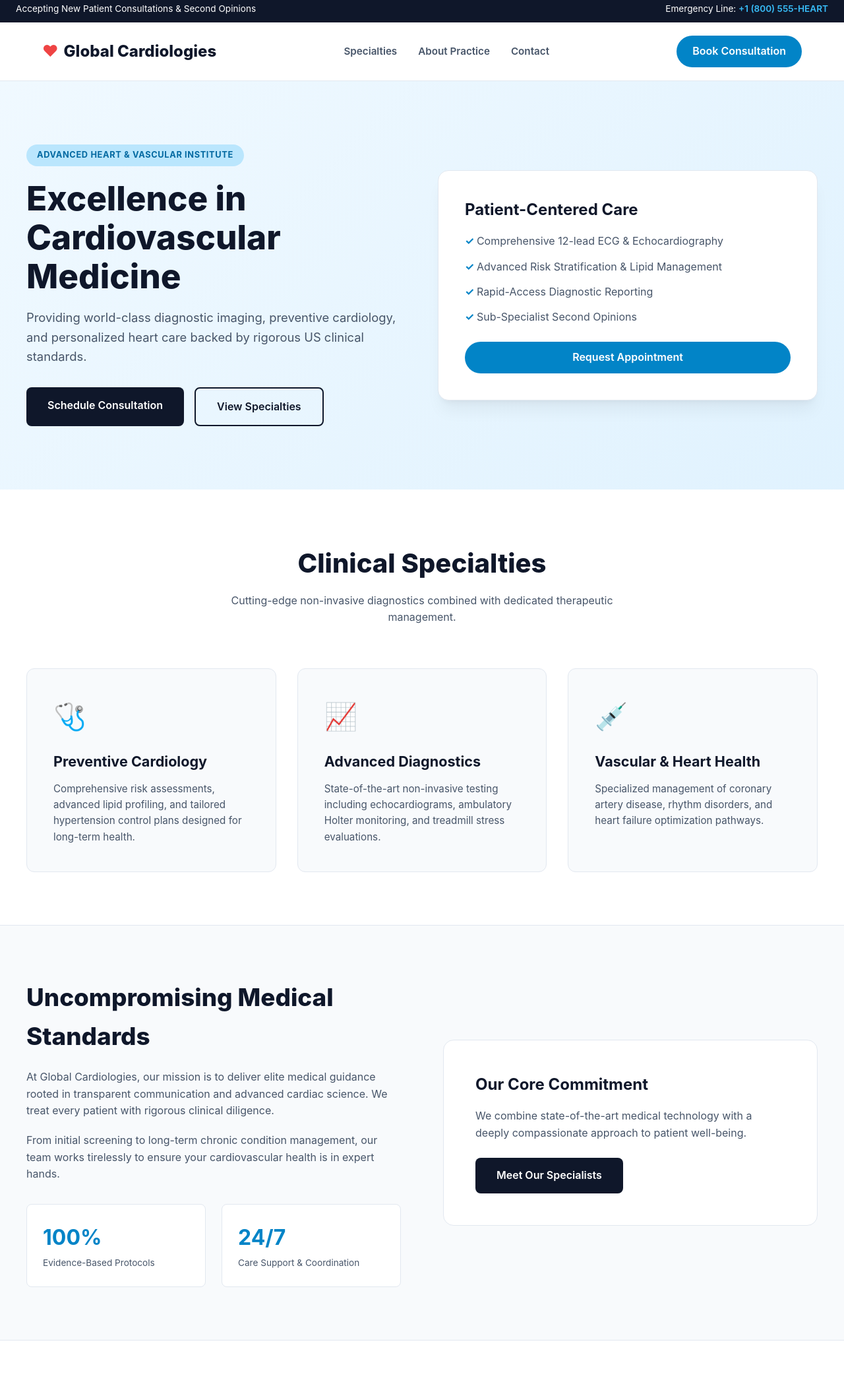
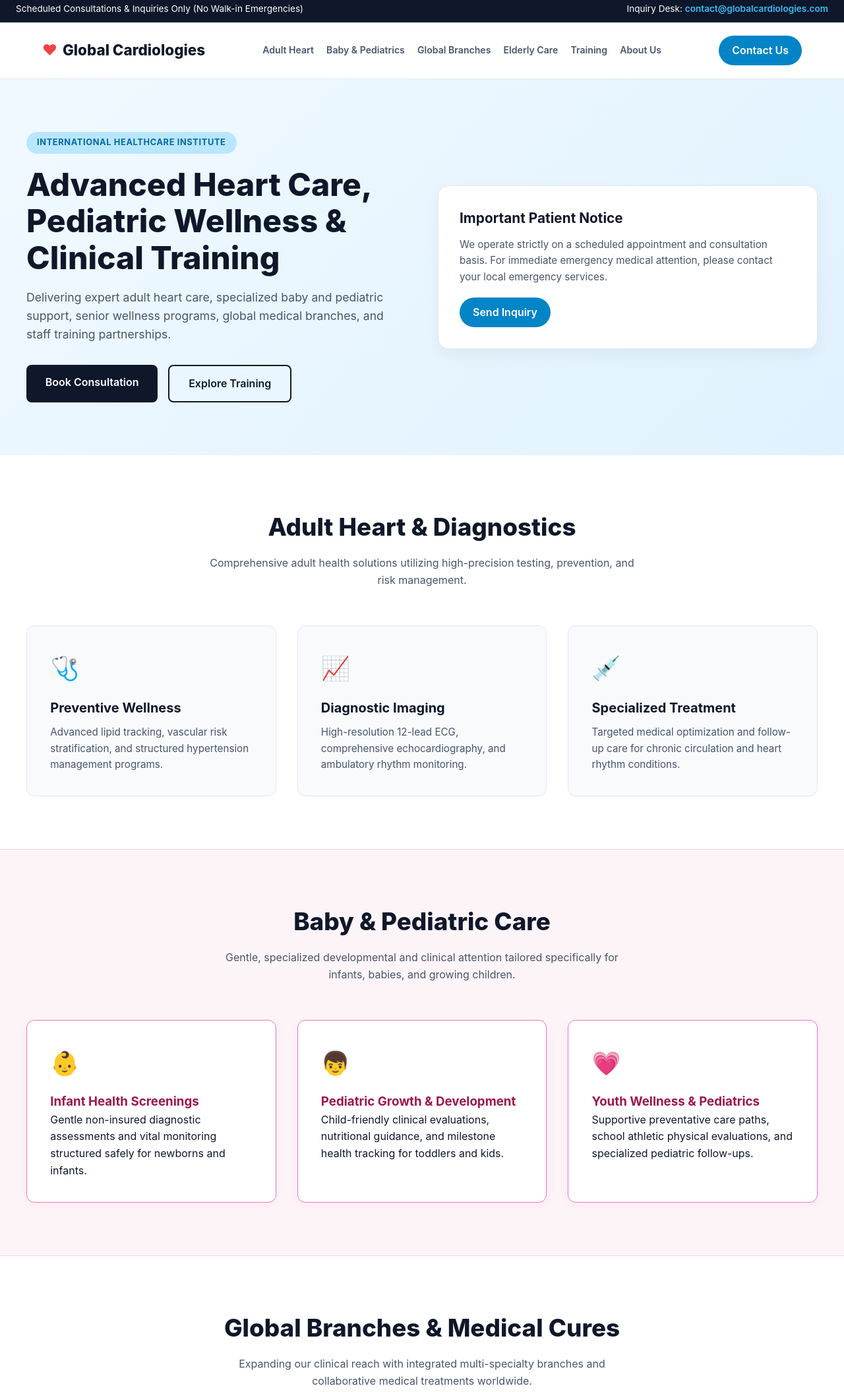
Before and after one commit to sachinsinha31/globalcardiologies.com, a plain HTML site: page index.html in a window 1280 px wide. Shown: the part 7-2117 px from the top of the page at 66% size. Drawn offline with Linux system fonts and the light colour scheme.

Commit message:
Update index.html

```diff
--- a/index.html
+++ b/index.html
@@ -1,9 +1,9 @@
 <!DOCTYPE html>
-<html lang="en">
+<html lang="en" class="scroll-smooth">
 <head>
   <meta charset="UTF-8" />
   <meta name="viewport" content="width=device-width, initial-scale=1.0" />
-  <title>Global Cardiologies | Advanced Cardiovascular Care</title>
+  <title>Global Cardiologies | Advanced Heart Care, Pediatrics & Medical Training</title>
   <style>
     :root {
       --primary: #0284c7;
@@ -14,6 +14,8 @@
       --white: #ffffff;
       --border: #e2e8f0;
       --accent: #ef4444;
+      --baby-tint: #fdf4f8;
+      --baby-primary: #db2777;
     }
 
     * {
@@ -34,7 +36,7 @@
       color: inherit;
     }
 
-    /* Top Info Bar */
+    /* Top Notice Bar */
     .top-bar {
       background-color: var(--navy);
       color: var(--white);
@@ -68,10 +70,12 @@
       display: flex;
       justify-content: space-between;
       align-items: center;
+      flex-wrap: wrap;
+      gap: 1rem;
     }
 
     .logo {
-      font-size: 1.5rem;
+      font-size: 1.4rem;
       font-weight: 800;
       color: var(--navy);
       display: flex;
@@ -85,11 +89,12 @@
 
     nav {
       display: flex;
-      gap: 2rem;
+      gap: 1.2rem;
       align-items: center;
       font-weight: 600;
-      font-size: 0.95rem;
+      font-size: 0.88rem;
       color: var(--slate);
+      flex-wrap: wrap;
     }
 
     nav a:hover {
@@ -99,7 +104,7 @@
     .btn-appointment {
       background: var(--primary);
       color: var(--white);
-      padding: 0.7rem 1.5rem;
+      padding: 0.6rem 1.25rem;
       border-radius: 99px;
       font-weight: 600;
       transition: background 0.2s;
@@ -112,9 +117,7 @@
     /* Hero Section */
     .hero {
       background: linear-gradient(135deg, #f0f9ff 0%, #e0f2fe 100%);
-      padding: 6rem 1.5rem;
-      display: flex;
-      align-items: center;
+      padding: 5rem 1.5rem;
     }
 
     .hero-container {
@@ -140,7 +143,7 @@
     }
 
     .hero h1 {
-      font-size: 3.2rem;
+      font-size: 3rem;
       line-height: 1.15;
       color: var(--navy);
       margin-bottom: 1.2rem;
@@ -148,7 +151,7 @@
     }
 
     .hero p {
-      font-size: 1.15rem;
+      font-size: 1.1rem;
       color: var(--slate);
       margin-bottom: 2rem;
     }
@@ -156,12 +159,13 @@
     .hero-btns {
       display: flex;
       gap: 1rem;
+      flex-wrap: wrap;
     }
 
     .btn-primary {
       background: var(--navy);
       color: var(--white);
-      padding: 0.9rem 2rem;
+      padding: 0.85rem 1.8rem;
       border-radius: 8px;
       font-weight: 600;
     }
@@ -170,38 +174,29 @@
       background: transparent;
       color: var(--navy);
       border: 2px solid var(--navy);
-      padding: 0.9rem 2rem;
+      padding: 0.85rem 1.8rem;
       border-radius: 8px;
       font-weight: 600;
     }
 
-    .hero-card-preview {
+    .hero-notice-box {
       background: var(--white);
-      padding: 2.5rem;
+      padding: 2rem;
       border-radius: 16px;
-      box-shadow: 0 20px 25px -5px rgba(0, 0, 0, 0.05), 0 8px 10px -6px rgba(0, 0, 0, 0.05);
+      box-shadow: 0 10px 25px rgba(0,0,0,0.05);
       border: 1px solid var(--border);
     }
 
-    .hero-card-preview h3 {
-      font-size: 1.5rem;
+    .hero-notice-box h3 {
+      font-size: 1.3rem;
       color: var(--navy);
-      margin-bottom: 1rem;
+      margin-bottom: 0.75rem;
     }
 
-    .hero-card-preview ul {
-      list-style: none;
-      display: flex;
-      flex-direction: column;
-      gap: 0.8rem;
+    .hero-notice-box p {
+      font-size: 0.95rem;
       color: var(--slate);
-      margin-bottom: 1.5rem;
-    }
-
-    .hero-card-preview li::before {
-      content: "✓ ";
-      color: var(--primary);
-      font-weight: bold;
+      margin-bottom: 1.2rem;
     }
 
     /* Section Styling */
@@ -216,12 +211,12 @@
 
     .section-title {
       text-align: center;
-      max-width: 600px;
-      margin: 0 auto 4rem auto;
+      max-width: 650px;
+      margin: 0 auto 3.5rem auto;
     }
 
     .section-title h2 {
-      font-size: 2.5rem;
+      font-size: 2.3rem;
       color: var(--navy);
       margin-bottom: 0.75rem;
       font-weight: 800;
@@ -231,50 +226,75 @@
       color: var(--slate);
     }
 
-    /* Services Grid */
-    .services-grid {
+    /* Grid Layouts */
+    .grid-3 {
       display: grid;
-      grid-template-columns: repeat(auto-fit, minmax(350px, 1fr));
+      grid-template-columns: repeat(auto-fit, minmax(320px, 1fr));
       gap: 2rem;
     }
 
-    .service-card {
+    .card {
       background: var(--bg-light);
       border: 1px solid var(--border);
-      padding: 2.5rem;
+      padding: 2.2rem;
       border-radius: 12px;
       transition: transform 0.2s, box-shadow 0.2s;
     }
 
-    .service-card:hover {
-      transform: translateY(-5px);
+    .card:hover {
+      transform: translateY(-4px);
       box-shadow: 0 10px 20px rgba(0,0,0,0.05);
       background: var(--white);
     }
 
-    .service-icon {
-      font-size: 2.5rem;
-      margin-bottom: 1.2rem;
+    .card-icon {
+      font-size: 2.2rem;
+      margin-bottom: 1rem;
     }
 
-    .service-card h3 {
-      font-size: 1.35rem;
+    .card h3 {
+      font-size: 1.25rem;
       color: var(--navy);
-      margin-bottom: 0.75rem;
+      margin-bottom: 0.6rem;
     }
 
-    .service-card p {
+    .card p {
       color: var(--slate);
       font-size: 0.95rem;
     }
 
-    /* About Strip */
-    .about-section {
-      background: var(--bg-light);
+    /* Special Baby Care Section Styling */
+    .baby-section {
+      background-color: var(--baby-tint);
+      border-top: 1px solid #fbcfe8;
+      border-bottom: 1px solid #fbcfe8;
+    }
+
+    .baby-card {
+      background: var(--white);
+      border: 1px solid #f472b6;
+      padding: 2.2rem;
+      border-radius: 12px;
+      box-shadow: 0 4px 15px rgba(219, 39, 119, 0.05);
+      transition: transform 0.2s;
+    }
+
+    .baby-card:hover {
+      transform: translateY(-4px);
+    }
+
+    .baby-card h3 {
+      color: #9d174d;
+    }
+
+    /* Background variations */
+    .bg-slate-tint {
+      background-color: var(--bg-light);
       border-top: 1px solid var(--border);
       border-bottom: 1px solid var(--border);
     }
 
+    /* About Section Grid */
     .about-grid {
       display: grid;
       grid-template-columns: 1fr 1fr;
@@ -294,32 +314,6 @@
       margin-bottom: 1.2rem;
     }
 
-    .stats-row {
-      display: grid;
-      grid-template-columns: 1fr 1fr;
-      gap: 1.5rem;
-      margin-top: 2rem;
-    }
-
-    .stat-box {
-      background: var(--white);
-      padding: 1.5rem;
-      border-radius: 8px;
-      border: 1px solid var(--border);
-    }
-
-    .stat-box h4 {
-      font-size: 2rem;
-      color: var(--primary);
-      margin-bottom: 0.2rem;
-    }
-
-    .stat-box p {
-      font-size: 0.85rem;
-      color: var(--slate);
-      margin: 0;
-    }
-
     /* Contact Banner */
     .contact-banner {
       background: var(--navy);
@@ -330,20 +324,20 @@
     }
 
     .contact-banner h2 {
-      font-size: 2.5rem;
+      font-size: 2.3rem;
       margin-bottom: 1rem;
     }
 
     .contact-banner p {
       color: #94a3b8;
-      max-width: 600px;
+      max-width: 650px;
       margin: 0 auto 2.5rem auto;
     }
 
     .contact-info-flex {
       display: flex;
       justify-content: center;
-      gap: 3rem;
+      gap: 2.5rem;
       flex-wrap: wrap;
       margin-bottom: 2.5rem;
     }
@@ -380,17 +374,17 @@
         grid-template-columns: 1fr;
       }
       .hero h1 {
-        font-size: 2.4rem;
+        font-size: 2.3rem;
       }
     }
   </style>
 </head>
 <body>
 
-  <!-- Top Announcement Bar -->
+  <!-- Top Notice Bar -->
   <div class="top-bar">
-    <div>Accepting New Patient Consultations & Second Opinions</div>
-    <div>Emergency Line: <span>+1 (800) 555-HEART</span></div>
+    <div>Scheduled Consultations & Inquiries Only (No Walk-in Emergencies)</div>
+    <div>Inquiry Desk: <span>contact@globalcardiologies.com</span></div>
   </div>
 
   <!-- Header -->
@@ -398,11 +392,14 @@
     <div class="nav-container">
       <a href="#" class="logo"><span>♥</span> Global Cardiologies</a>
       <nav>
-        <a href="#services">Specialties</a>
-        <a href="#about">About Practice</a>
-        <a href="#contact">Contact</a>
+        <a href="#heart">Adult Heart</a>
+        <a href="#baby-care">Baby & Pediatrics</a>
+        <a href="#global-cures">Global Branches</a>
+        <a href="#elderly">Elderly Care</a>
+        <a href="#training">Training</a>
+        <a href="#about">About Us</a>
       </nav>
-      <a href="#contact" class="btn-appointment">Book Consultation</a>
+      <a href="#contact" class="btn-appointment">Contact Us</a>
     </div>
   </header>
 
@@ -410,104 +407,198 @@
   <section class="hero">
     <div class="hero-container">
       <div>
-        <span class="hero-tag">Advanced Heart & Vascular Institute</span>
-        <h1>Excellence in Cardiovascular Medicine</h1>
+        <span class="hero-tag">International Healthcare Institute</span>
+        <h1>Advanced Heart Care, Pediatric Wellness & Clinical Training</h1>
         <p>
-          Providing world-class diagnostic imaging, preventive cardiology, and personalized heart care backed by rigorous US clinical standards.
+          Delivering expert adult heart care, specialized baby and pediatric support, senior wellness programs, global medical branches, and staff training partnerships.
         </p>
         <div class="hero-btns">
-          <a href="#contact" class="btn-primary">Schedule Consultation</a>
-          <a href="#services" class="btn-secondary">View Specialties</a>
+          <a href="#contact" class="btn-primary">Book Consultation</a>
+          <a href="#training" class="btn-secondary">Explore Training</a>
         </div>
       </div>
-      <div class="hero-card-preview">
-        <h3>Patient-Centered Care</h3>
-        <ul>
-          <li>Comprehensive 12-lead ECG & Echocardiography</li>
-          <li>Advanced Risk Stratification & Lipid Management</li>
-          <li>Rapid-Access Diagnostic Reporting</li>
-          <li>Sub-Specialist Second Opinions</li>
-        </ul>
-        <a href="#contact" class="btn-appointment" style="display:block; text-align:center;">Request Appointment</a>
+      <div class="hero-notice-box">
+        <h3>Important Patient Notice</h3>
+        <p>We operate strictly on a scheduled appointment and consultation basis. For immediate emergency medical attention, please contact your local emergency services.</p>
+        <a href="#contact" class="btn-appointment" style="display:inline-block; text-align:center;">Send Inquiry</a>
       </div>
     </div>
   </section>
 
-  <!-- Services Section -->
-  <section id="services">
+  <!-- 1. Adult Heart Section -->
+  <section id="heart">
     <div class="container">
       <div class="section-title">
-        <h2>Clinical Specialties</h2>
-        <p>Cutting-edge non-invasive diagnostics combined with dedicated therapeutic management.</p>
+        <h2>Adult Heart & Diagnostics</h2>
+        <p>Comprehensive adult health solutions utilizing high-precision testing, prevention, and risk management.</p>
       </div>
-      <div class="services-grid">
-        <div class="service-card">
-          <div class="service-icon">🩺</div>
-          <h3>Preventive Cardiology</h3>
-          <p>Comprehensive risk assessments, advanced lipid profiling, and tailored hypertension control plans designed for long-term health.</p>
+      <div class="grid-3">
+        <div class="card">
+          <div class="card-icon">🩺</div>
+          <h3>Preventive Wellness</h3>
+          <p>Advanced lipid tracking, vascular risk stratification, and structured hypertension management programs.</p>
         </div>
-        <div class="service-card">
-          <div class="service-icon">📈</div>
-          <h3>Advanced Diagnostics</h3>
-          <p>State-of-the-art non-invasive testing including echocardiograms, ambulatory Holter monitoring, and treadmill stress evaluations.</p>
+        <div class="card">
+          <div class="card-icon">📈</div>
+          <h3>Diagnostic Imaging</h3>
+          <p>High-resolution 12-lead ECG, comprehensive echocardiography, and ambulatory rhythm monitoring.</p>
         </div>
-        <div class="service-card">
-          <div class="service-icon">💉</div>
-          <h3>Vascular & Heart Health</h3>
-          <p>Specialized management of coronary artery disease, rhythm disorders, and heart failure optimization pathways.</p>
+        <div class="card">
+          <div class="card-icon">💉</div>
+          <h3>Specialized Treatment</h3>
+          <p>Targeted medical optimization and follow-up care for chronic circulation and heart rhythm conditions.</p>
         </div>
       </div>
     </div>
   </section>
 
-  <!-- About Section -->
-  <section id="about" class="about-section">
-    <div class="container about-grid">
-      <div class="about-text">
-        <h2>Uncompromising Medical Standards</h2>
-        <p>
-          At Global Cardiologies, our mission is to deliver elite medical guidance rooted in transparent communication and advanced cardiac science. We treat every patient with rigorous clinical diligence.
-        </p>
-        <p>
-          From initial screening to long-term chronic condition management, our team works tirelessly to ensure your cardiovascular health is in expert hands.
-        </p>
-        <div class="stats-row">
-          <div class="stat-box">
-            <h4>100%</h4>
-            <p>Evidence-Based Protocols</p>
-          </div>
-          <div class="stat-box">
-            <h4>24/7</h4>
-            <p>Care Support & Coordination</p>
-          </div>
+  <!-- 2. Baby & Pediatric Care Section (Completely Seperate) -->
+  <section id="baby-care" class="baby-section">
+    <div class="container">
+      <div class="section-title">
+        <h2>Baby & Pediatric Care</h2>
+        <p>Gentle, specialized developmental and clinical attention tailored specifically for infants, babies, and growing children.</p>
+      </div>
+      <div class="grid-3">
+        <div class="baby-card">
+          <div class="card-icon">👶</div>
+          <h3>Infant Health Screenings</h3>
+          <p>Gentle non-insured diagnostic assessments and vital monitoring structured safely for newborns and infants.</p>
         </div>
-      </div>
-      <div style="background: var(--white); padding: 3rem; border-radius: 16px; border: 1px solid var(--border);">
-        <h3 style="font-size: 1.5rem; color: var(--navy); margin-bottom: 1rem;">Our Core Commitment</h3>
-        <p style="color: var(--slate); margin-bottom: 1.5rem;">We combine state-of-the-art medical technology with a deeply compassionate approach to patient well-being.</p>
-        <a href="#contact" class="btn-primary" style="display:inline-block;">Meet Our Specialists</a>
+        <div class="baby-card">
+          <div class="card-icon">👦</div>
+          <h3>Pediatric Growth & Development</h3>
+          <p>Child-friendly clinical evaluations, nutritional guidance, and milestone health tracking for toddlers and kids.</p>
+        </div>
+        <div class="baby-card">
+          <div class="card-icon">💗</div>
+          <h3>Youth Wellness & Pediatrics</h3>
+          <p>Supportive preventative care paths, school athletic physical evaluations, and specialized pediatric follow-ups.</p>
+        </div>
       </div>
     </div>
   </section>
 
-  <!-- Contact Section -->
+  <!-- 3. Global Cures & Other Branches Section -->
+  <section id="global-cures">
+    <div class="container">
+      <div class="section-title">
+        <h2>Global Branches & Medical Cures</h2>
+        <p>Expanding our clinical reach with integrated multi-specialty branches and collaborative medical treatments worldwide.</p>
+      </div>
+      <div class="grid-3">
+        <div class="card">
+          <div class="card-icon">🌐</div>
+          <h3>International Clinical Network</h3>
+          <p>Coordinated multi-country medical expertise, second opinions, and cross-border clinical consultations.</p>
+        </div>
+        <div class="card">
+          <div class="card-icon">🏥</div>
+          <h3>Allied Therapeutic Branches</h3>
+          <p>Integrating metabolic wellness, pulmonary care, and internal medicine branches into comprehensive patient paths.</p>
+        </div>
+        <div class="card">
+          <div class="card-icon">🤝</div>
+          <h3>Global Research Partnerships</h3>
+          <p>Collaborating with premier medical institutions internationally to bring advanced evidence-based treatments home.</p>
+        </div>
+      </div>
+    </div>
+  </section>
+
+  <!-- 4. Old Parent Care (Geriatric Care) Section -->
+  <section id="elderly" class="bg-slate-tint">
+    <div class="container">
+      <div class="about-grid">
+        <div class="about-text">
+          <span class="hero-tag">Specialized Senior Support</span>
+          <h2>Compassionate Elderly & Parent Care</h2>
+          <p>
+            Caring for aging parents requires dedicated patience, low-stress environments, and rigorous chronic condition management. Our geriatric healthcare programs are customized for senior wellness.
+          </p>
+          <p>
+            We focus on safe medication tracking, gentle health monitoring, and coordinated family updates to give your loved ones dignity, safety, and vitality.
+          </p>
+        </div>
+        <div style="background: var(--white); padding: 2.5rem; border-radius: 16px; border: 1px solid var(--border);">
+          <h3 style="font-size: 1.4rem; color: var(--navy); margin-bottom: 1rem;">Senior Care Priorities</h3>
+          <ul style="list-style: none; display: flex; flex-direction: column; gap: 0.8rem; color: var(--slate);">
+            <li>✓ Low-stress, gentle diagnostic assessments</li>
+            <li>✓ Coordinated multi-medication safety reviews</li>
+            <li>✓ Family-centered health status reporting</li>
+            <li>✓ Fall-risk and general vitality monitoring</li>
+          </ul>
+        </div>
+      </div>
+    </div>
+  </section>
+
+  <!-- 5. Training Section (For Doctors & Employees visiting sites) -->
+  <section id="training">
+    <div class="container">
+      <div class="section-title">
+        <h2>Clinical Training & Professional Development</h2>
+        <p>Empowering our junior doctors, medical staff, and visiting personnel through continuous global site training and education.</p>
+      </div>
+      <div class="grid-3">
+        <div class="card">
+          <div class="card-icon">🔬</div>
+          <h3>Junior Doctor Fellowship</h3>
+          <p>Structured clinical rotations, diagnostic mentorship, and direct case-study training under senior specialists.</p>
+        </div>
+        <div class="card">
+          <div class="card-icon">✈</div>
+          <h3>Global Site Visit Programs</h3>
+          <p>Our physicians and medical teams regularly travel to partner international institutions to train on emerging medical technologies.</p>
+        </div>
+        <div class="card">
+          <div class="card-icon">📚</div>
+          <h3>Staff & Employee Education</h3>
+          <p>Continuous internal workshops ensuring all clinical and administrative teams maintain the highest US-standard compliance.</p>
+        </div>
+      </div>
+    </div>
+  </section>
+
+  <!-- 6. About Us Section -->
+  <section id="about" class="bg-slate-tint">
+    <div class="container about-grid">
+      <div class="about-text">
+        <span class="hero-tag">Our Institution</span>
+        <h2>About Global Cardiologies</h2>
+        <p>
+          Global Cardiologies is founded on the principles of academic excellence, rigorous diagnostic accuracy, and transparent medical communication.
+        </p>
+        <p>
+          Our network brings together multi-specialty clinical experts dedicated to serving patients of all ages—from newborn babies to elderly parents—with uncompromising medical integrity.
+        </p>
+      </div>
+      <div style="background: var(--white); padding: 2.5rem; border-radius: 16px; border: 1px solid var(--border);">
+        <h3 style="font-size: 1.4rem; color: var(--navy); margin-bottom: 1rem;">Core Institutional Pillars</h3>
+        <p style="color: var(--slate); margin-bottom: 1rem;"><strong>No Emergency Walk-ins:</strong> To preserve personalized care quality, all visits are scheduled in advance.</p>
+        <p style="color: var(--slate);"><strong>Global Reach:</strong> Combining local compassionate care with international branch networks and advanced staff training.</p>
+      </div>
+    </div>
+  </section>
+
+  <!-- Contact & Non-Emergency Inquiry Section -->
   <section id="contact">
     <div class="container">
       <div class="contact-banner">
-        <h2>Schedule Your Consultation Today</h2>
-        <p>Reach out to our patient coordinators to book an appointment or ask a clinical inquiry.</p>
+        <h2>Schedule an Appointment or Inquiry</h2>
+        <p>Please note: We do not handle emergency walk-ins. Reach out to our coordination team below to book your consultation.</p>
         <div class="contact-info-flex">
           <div>
-            <strong>Email Address</strong>
+            <strong>Inquiry Email</strong>
             contact@globalcardiologies.com
           </div>
           <div>
-            <strong>Phone / Appointments</strong>
+            <strong>Coordination Phone</strong>
             +1 (800) 555-HEART
           </div>
           <div>
-            <strong>Hours of Operation</strong>
-            Mon – Sat: 8:00 AM – 6:00 PM
+            <strong>Operating Hours</strong>
+            Mon – Sat: 8:00 AM – 6:00 PM (By Appointment)
           </div>
         </div>
         <a href="mailto:contact@globalcardiologies.com" class="btn-accent">Send an Email Inquiry</a>
@@ -518,7 +609,7 @@
   <!-- Footer -->
   <footer>
     <p>© 2026 Global Cardiologies (globalcardiologies.com). All rights reserved.</p>
-    <p style="margin-top: 0.5rem; font-size: 0.8rem;">Disclaimer: Website content is for informational purposes only and does not replace professional medical evaluation.</p>
+    <p style="margin-top: 0.5rem; font-size: 0.8rem;">Disclaimer: This website provides informational details for scheduled consultations and does not handle emergency medical care.</p>
   </footer>
 
 </body>
```
